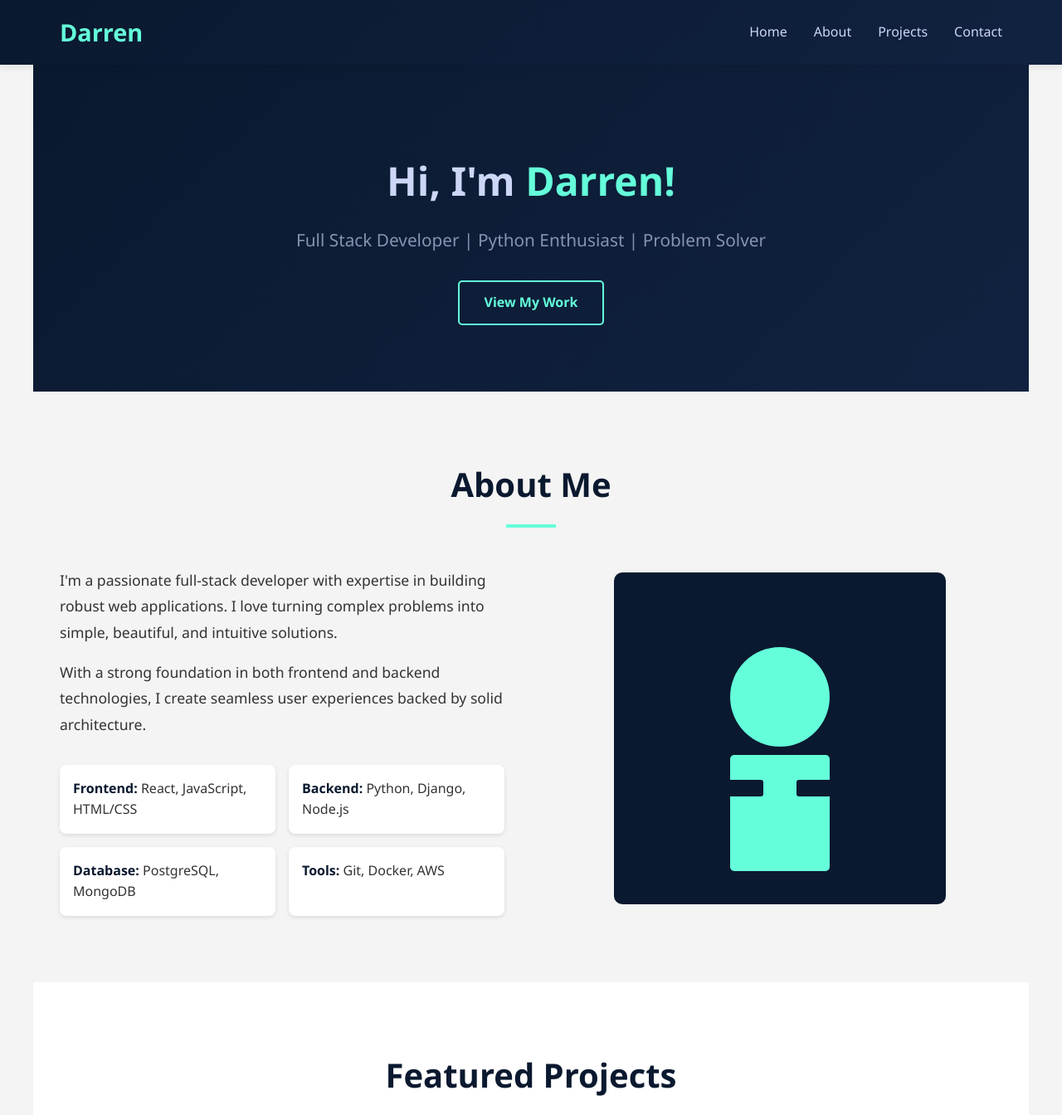
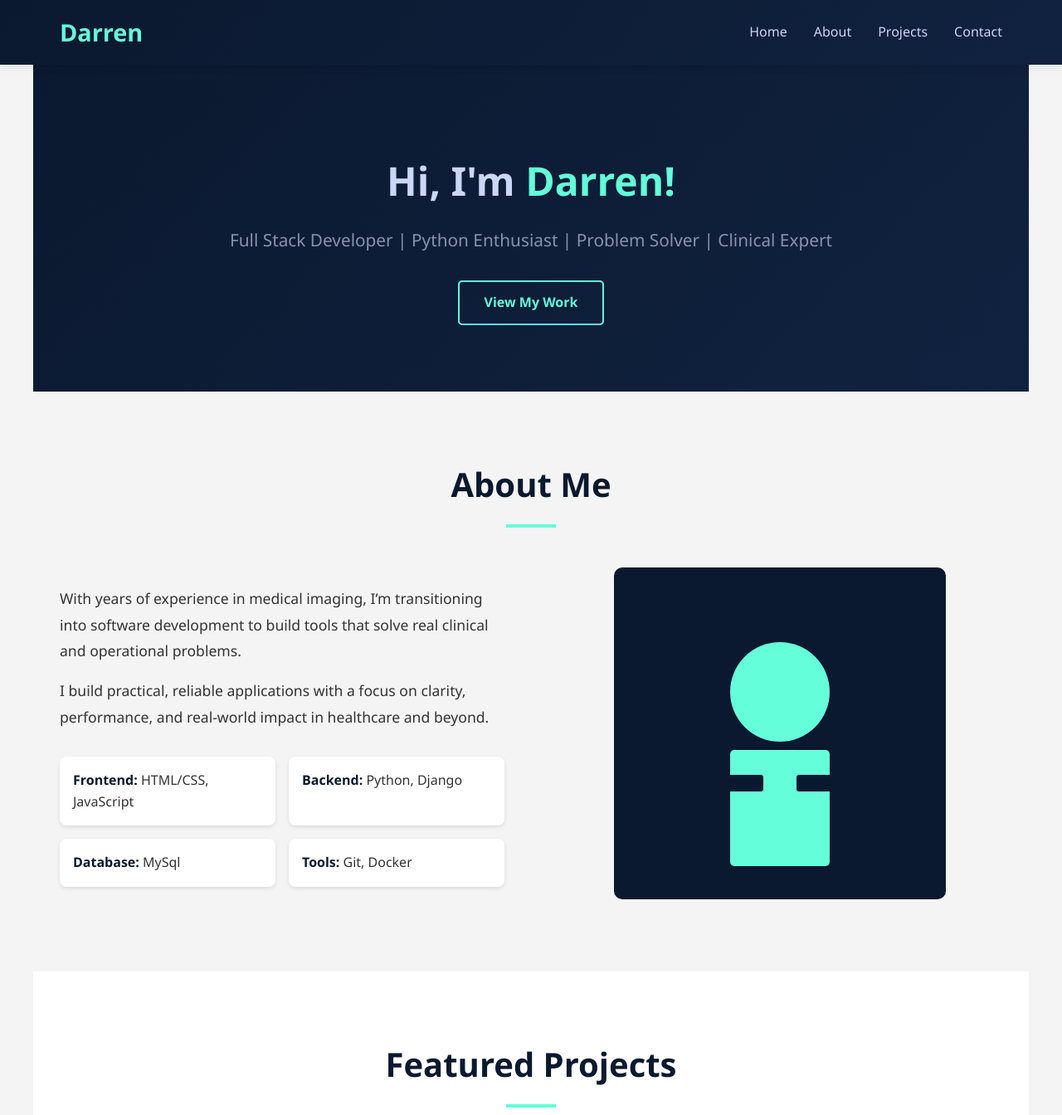
Before and after one commit to dhangrad9836/Portfolio_website, a Django app: page / in a window 1280 px wide. Shown: the top 1344 px of the page at 83% size. Run offline with Django 4.2, Linux system fonts and the light colour scheme; data that the repository does not hold is empty.

Commit message:
changed hero section

```diff
--- a/portfolio/templates/portfolio/home.html
+++ b/portfolio/templates/portfolio/home.html
@@ -3,7 +3,7 @@
 {% block content %}
 <section id="home" class="hero">
     <h1>Hi, I'm <span class="highlight">Darren!</span></h1>
-    <p>Full Stack Developer | Python Enthusiast | Problem Solver</p>
+    <p>Full Stack Developer | Python Enthusiast | Problem Solver | Clinical Expert</p>
     <a href="#projects" class="cta-button">View My Work</a>
 </section>
 
@@ -11,8 +11,8 @@
     <h2>About Me</h2>
     <div class="about-content">
         <div class="about-text">
-            <p>I'm a passionate full-stack developer with expertise in building robust web applications. I love turning complex problems into simple, beautiful, and intuitive solutions.</p>
-            <p>With a strong foundation in both frontend and backend technologies, I create seamless user experiences backed by solid architecture.</p>
+            <p>With years of experience in medical imaging, I’m transitioning into software development to build tools that solve real clinical and operational problems.</p>
+            <p>I build practical, reliable applications with a focus on clarity, performance, and real-world impact in healthcare and beyond.</p>
             <div class="skills">
                 {% for skill in skills %}
                 <div class="skill-item">
@@ -20,16 +20,16 @@
                 </div>
                 {% empty %}
                 <div class="skill-item">
-                    <strong>Frontend:</strong> React, JavaScript, HTML/CSS
+                    <strong>Frontend:</strong> HTML/CSS, JavaScript
                 </div>
                 <div class="skill-item">
-                    <strong>Backend:</strong> Python, Django, Node.js
+                    <strong>Backend:</strong> Python, Django
                 </div>
                 <div class="skill-item">
-                    <strong>Database:</strong> PostgreSQL, MongoDB
+                    <strong>Database:</strong> MySql
                 </div>
                 <div class="skill-item">
-                    <strong>Tools:</strong> Git, Docker, AWS
+                    <strong>Tools:</strong> Git, Docker
                 </div>
                 {% endfor %}
             </div>
```
